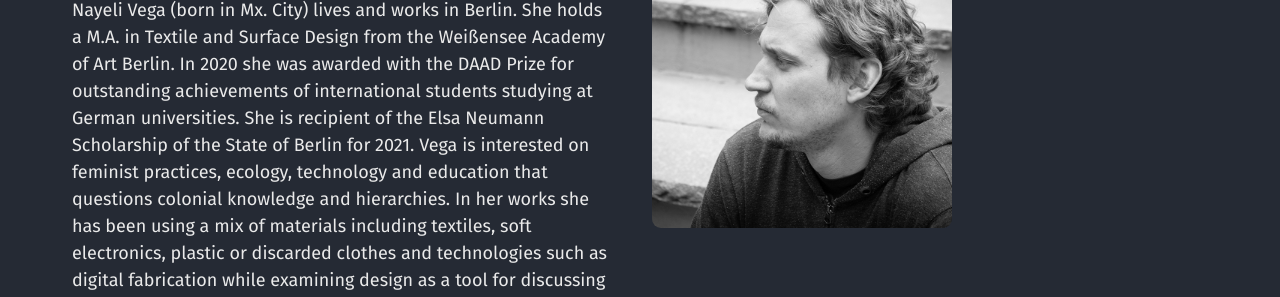
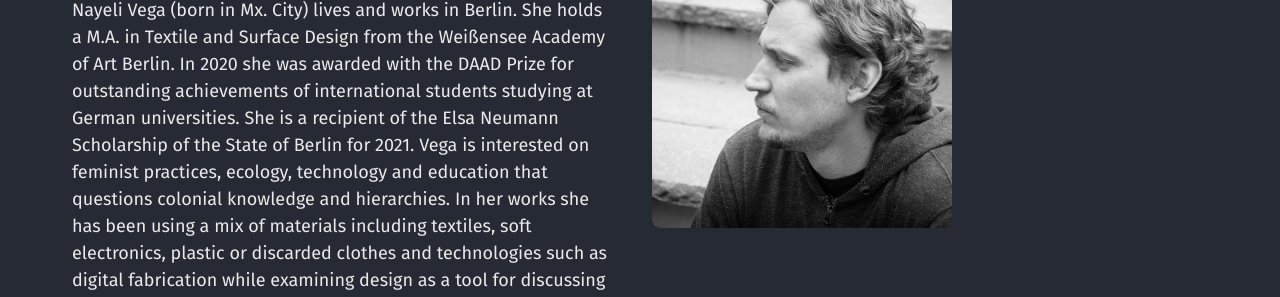
Before and after one commit to knot-a-conversation/about.github.io, a Jekyll site: the page built from about.md, in a window 1280 px wide. Shown: the part 375-672 px from the top of the page. Built offline with Jekyll 4.4.1, drawn with Linux system fonts in a browser that asks for light colours; some of the changed text lies outside the part shown.

```diff
--- a/about.md
+++ b/about.md
@@ -5,7 +5,7 @@ layout: about
 ---
 
 ## Nayeli Vega
-Nayeli Vega (born in Mx. City) lives and works in Berlin. She holds a M.A. in Textile and Surface Design from the Weißensee Academy of Art Berlin. In 2020 she was awarded with the DAAD Prize for outstanding achievements of international students studying at German universities. She is recipient of the Elsa Neumann Scholarship of the State of Berlin for 2021. Vega is interested on feminist practices, ecology, technology and education that questions colonial knowledge and hierarchies. In her works she has been using a mix of materials including textiles, soft electronics, plastic or discarded clothes and technologies such as digital fabrication while examining design as a tool for discussing political and social issues. She is co-founder and board member of [Lacuna Lab](https://lacunalab.org/) e.V., an international artist-run association, collaborative community, and space in Kreuzberg, Berlin, that brings together a wide range of hybrid practices at the intersection of art, science and technology.
+Nayeli Vega (born in Mx. City) lives and works in Berlin. She holds a M.A. in Textile and Surface Design from the Weißensee Academy of Art Berlin. In 2020 she was awarded with the DAAD Prize for outstanding achievements of international students studying at German universities. She is a recipient of the Elsa Neumann Scholarship of the State of Berlin for 2021. Vega is interested on feminist practices, ecology, technology and education that questions colonial knowledge and hierarchies. In her works she has been using a mix of materials including textiles, soft electronics, plastic or discarded clothes and technologies such as digital fabrication while examining design as a tool for discussing political and social issues. She is co-founder and board member of [Lacuna Lab](https://lacunalab.org/) e.V., an international artist-run association, collaborative community, and space in Kreuzberg, Berlin, that brings together a wide range of hybrid practices at the intersection of art, science and technology.
 
 More information about her work, please visit [yokoiki.com](https://yokoiki.com) and [lacunalab.org](https://lacunalab.org/). You can also find her on [Instagram](https://www.instagram.com/yokoikilab/).
 
```
